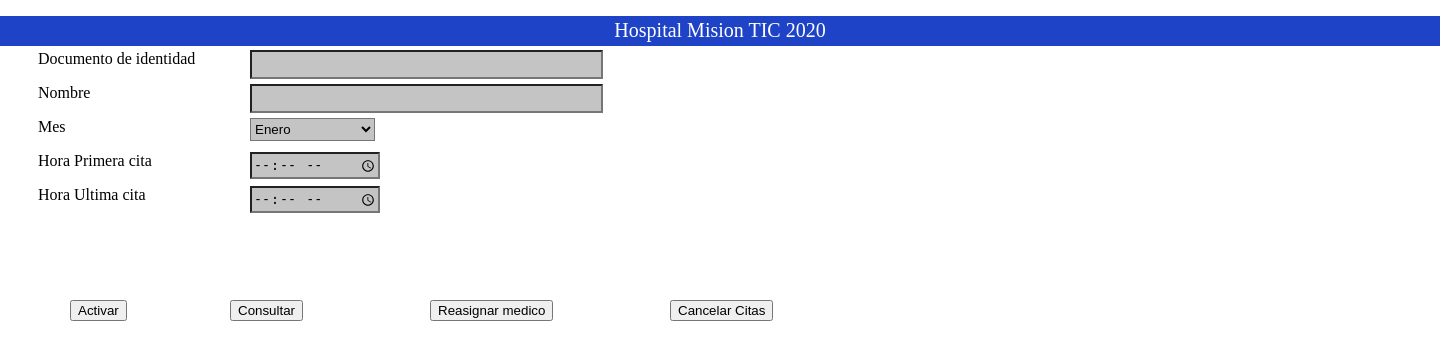
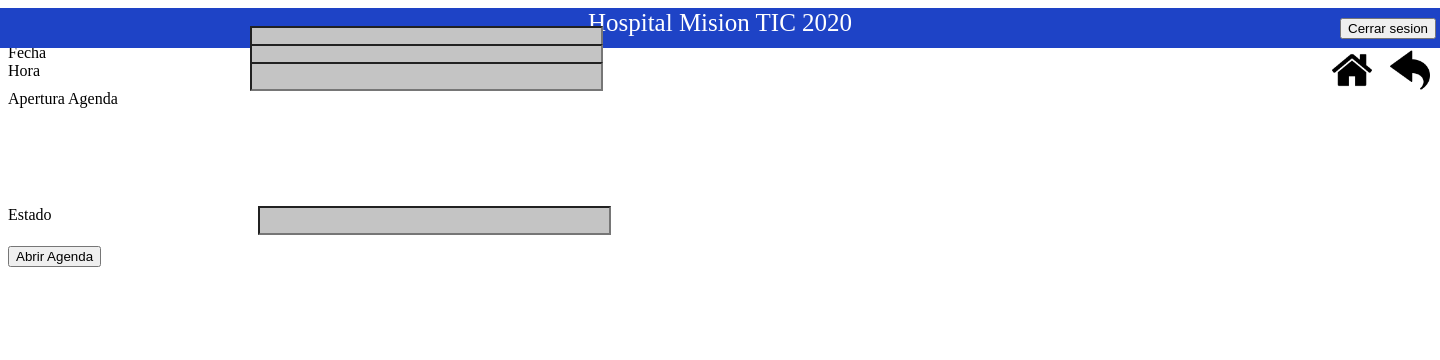
Before and after one commit to MSRestreLeon/Grupo-5-, a Flask app: page /superAdministrador/aperturaAgenda in a window 1440 px wide. Shown: the top 360 px of the page. Run offline with Flask 2, Linux system fonts and the light colour scheme.

Commit message:
Agregar Editar Paciente y edicion apertura de agenda

```diff
--- a/003_proyecto/static/css/superAdmin.css
+++ b/003_proyecto/static/css/superAdmin.css
@@ -132,7 +132,7 @@
     .container {
         display: grid;
         grid-template-columns: 200px 500px;
-        grid-template-rows: repeat(10, 20px);
+        grid-template-rows: repeat(2, 2px);
         justify-content: center;
         margin-top: 20px;
         margin-bottom: 1px;
@@ -143,14 +143,36 @@
     .container2 {
         display: grid;
         grid-template-columns: 320px 500px;
-        grid-template-rows: repeat(3, 20px);
+        grid-template-rows: repeat(200,20px);
         justify-content: center;
-        margin-top: 1px;
-        margin-bottom: 20px;
+        margin-top: 20px;
+        margin-bottom: 5px;
         row-gap: 20px;
         column-gap: 1px;
         padding-left:170px;
+        }
+    .containerpaciente {
+            display: grid;
+            grid-template-columns: 320px 500px;
+            grid-template-rows: repeat(10,20px);
+            justify-content: center;
+            margin-top: 20px;
+            margin-bottom: 5px;
+            row-gap: 20px;
+            column-gap: 1px;
+            padding-left:170px;
     }
+    .containerAperturaAgenda {
+        display: grid;
+        grid-template-columns: 320px 500px;
+        grid-template-rows: repeat(5,20px);
+        justify-content: center;
+        margin-top: 20px;
+        margin-bottom: 5px;
+        row-gap: 20px;
+        column-gap: 1px;
+        padding-left:170px;
+}
     .btn-space {
         margin-left: 30px;
         margin-right: 50px;
--- a/003_proyecto/templates/aperturaAgenda.html
+++ b/003_proyecto/templates/aperturaAgenda.html
@@ -1,84 +1,74 @@
 <!DOCTYPE html>
 <html lang="en">
-
 <head>
     <meta charset="UTF-8">
     <meta http-equiv="X-UA-Compatible" content="IE=edge">
     <meta name="viewport" content="width=device-width, initial-scale=1.0">
-    <title>Super Administrador</title>
+    <title>Edicion Medico</title>
 </head>
-<div class="franja">Hospital Mision TIC 2020</div>
+<body>
+  <div class="franja">Hospital Mision TIC 2020 <input class="cerrarSesion" type="button" value="Cerrar sesion"  onclick="reflogin()"> </div>
 
-<form action="">
+  <form action="" method="">
+    <div><img src="/static/images/back.png" class="home" alt=""  onclick="refSuperAdmin()"></div>
+    <div><img src="/static/images/home.png" class="back" alt=""  onclick="refSuperAdmin()"></div>
+  </form>
 
+  <div class="containerpaciente" >
+    <div class="textoEncabezadoConsulta" >
+        <div><label>Apertura Agenda</label></div>
+    </div>
+    <div >Favor ingrese el documento de identidad del medico </div>
+    <form action="" method="">
+    <div>
+    <div >            Documento de identidad del medico <input id="docMedico" name="docMedico" type="text" class="perfil" > </div>
+    <div >              Fecha                      <input id="fecha" name="especialidad" type="text"  class="perfil"> </div>
+    <div  >               Hora                            <input id="hora" name="estado" type="text"  class="perfil"> </div>
+    <var>
+        <p></p>
+    </var>
+    <div  style="margin-bottom: 5%;" class="cargo">               Estado                            <input id="estado" name="estado" type="text"  class="perfil"> </div>
+    <div><button type="submit" onclick="validarEdicion()" class="buttonEditarPaciente">Abrir Agenda</button></div>
+  </form>
+</div>
+</body>
+<script>
+    function validarEdicion() {
+    var docMedico = document.getElementById("docMedico").value;
+    var fecha = document.getElementById("fecha").value;
+    var hora = document.getElementById("hora").value;
+    var estado = document.getElementById("estado").value;
+    if ((docMedico=="")==false){
+        if (isNaN(docMedico)==false) {
+            alert('Cedula actualizada');
+        }else{alert('[ERROR] Datos no guardados, favor ingrese corectamente el documento de identidad');}
+    }
+    if ((fecha=="")==false){
+        if (isNaN(fecha)) {
+            alert('Especialidad actualizada');
+        }else{alert('[ERROR] Datos no guardados, favor ingrese corectamente la fecha');}
+    }
+    if ((hora=="")==false) {
+        if ((hora="activo") || (estado="inactivo")) {
+            alert('Estado actualizado');
+        }else{alert('[ERROR] Datos no guardados, favor ingrese corectamente la hora');}
+    }
+    if ((estado=="")==false) {
+        if ((estado="activo") || (estado="inactivo")) {
+            alert('Estado actualizado');
+        }else{alert('[ERROR] Datos no guardados, favor ingrese corectamente el estado');}
+    }
 
+  }
+    function refSuperAdmin() {
+    location.href="http://127.0.0.1:5000/superAdministrador"
+  }
 
+  function reflogin() {
+    location.href="http://127.0.0.1:5000"
+  }
+</script>
+</html>
+<link rel="stylesheet" href="/static/css/estilos.css">
 
-
-
-
-
-
-
-        </form>
-    </div>
-
-</form>
-<body>
-   <p>
-       <span></span>
-   </p>
-   <div>
-    <label>Apertura de Agendas</label>
-</div>
-    <form action="" method="">
-      <p>
-
-      </p>  <label for="choose"style="padding-left:30px;"> Documento de identidad<input type="number" class="perfil"id="choose" name="cedula" oninvalid="this.setCustomValidity('Cedula no valida')">
-        <p for="choose" style="padding-left:30px;">Nombre <input type="text" name="nombre" class="perfil"required></p>
-            <p for="choose" style="padding-left:30px;">Mes
-
-
-<select name="mes"class="perfil" style="width: 125px" required>
-   <option value="1">Enero</option>
-   <option value="2">Febrero</option>
-   <option value="3">Marzo</option>
-   <option value="10">Abril</option>
-   <option value="11">Mayo</option>
-   <option value="12">Junio</option>
-   <option value="1">Julio</option>
-   <option value="2">Agosto</option>
-   <option value="3">Septiembre</option>
-   <option value="10">Octubre</option>
-   <option value="11">Noviembre</option>
-   <option value="12">Diciembre</option>
-</select>
-                <p for="choose" style="padding-left:30px;">Hora Primera cita<input class="perfil" style="width: 125px" type="time" min="07:00" max="18:00" step="600">
-                    <p for="choose" style="padding-left:30px;">Hora Ultima cita <input class="perfil" style="width: 125px" type="time" min="07:00" max="18:00" step="600">
-
-
-                    <form>
-
-                          <button class="btn btn-topspace" style="left: 40px;">Activar</button>
-                          <button style="left: 200px;"class="btn btn-topspace" >Consultar</button>
-
-                          <button style="left: 400px;"class="btn btn-topspace">Reasignar medico</button>
-                          <button style="left: 640px;"class="btn btn-topspace">Cancelar Citas</button>
-
-                        </div>
-                      </form>
-                <p>
-        </p>
-
-
-    </form>
-
-
-    <div >
-
-    </div>
-</body>
-
-</html>
-
-<link rel="stylesheet" href="/static/css/superAdmin.css">
+<link rel="stylesheet" href="/static/css/medico.css">
```
Also changed, not shown: 003_proyecto/templates/editarPaciente.html (added, +122 -0 lines), 003_proyecto/templates/superAdministrador.html (+5 -19 lines).
